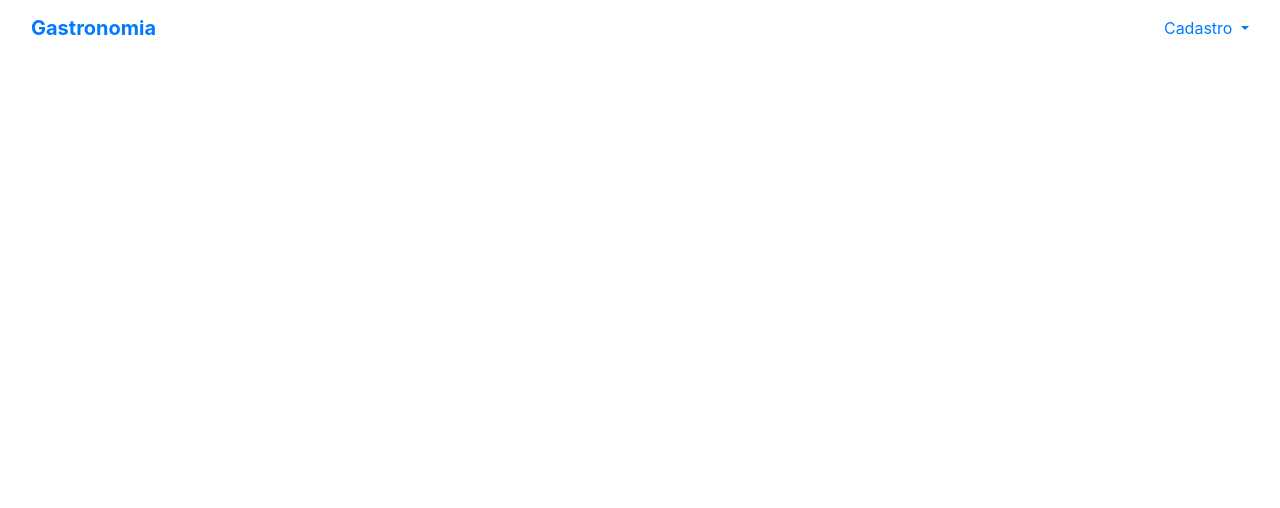
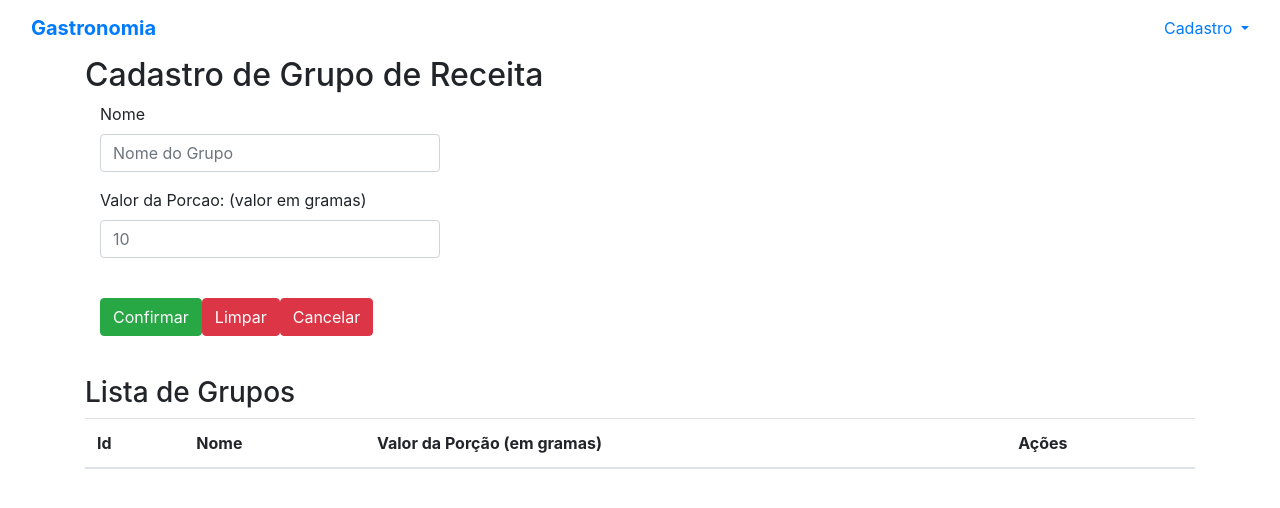
Before and after one commit to gpaulbr/nutritechFront, an Angular app: page /grupo in a window 1280 px wide. Before the commit this address led to /. Shown: the top 508 px of the page. Built offline with nearby package versions, Linux system fonts and the light colour scheme.

Commit message:
TypeScript da pagina de cadastro de grupo de receitas, adicionada rota /grupo

```diff
--- a/src/app/app-routing.module.ts
+++ b/src/app/app-routing.module.ts
@@ -3,10 +3,12 @@ import { RouterModule, Routes } from '@angular/router';
 import { CommonModule } from '@angular/common';
 import { UsuarioManutencaoComponent } from './usuario/usuario-manutencao/usuario-manutencao.component';
 import { IngredienteManutencaoComponent } from './ingrediente/ingrediente-manutencao/ingrediente-manutencao.component';
+import { GrupoManutencaoComponent } from './grupo/grupo-manutencao/grupo-manutencao.component';
 
 const routes: Routes = [
   { path: 'usuario', component: UsuarioManutencaoComponent },
-  { path: 'ingrediente', component: IngredienteManutencaoComponent }
+  { path: 'ingrediente', component: IngredienteManutencaoComponent },
+  { path: 'grupo', component: GrupoManutencaoComponent }
 ]
 
 @NgModule({
--- a/src/app/app.module.ts
+++ b/src/app/app.module.ts
@@ -14,6 +14,7 @@ import { UsuarioManutencaoComponent } from './usuario/usuario-manutencao/usuario
 import { FormsModule, ReactiveFormsModule } from '@angular/forms';
 import { RadioButtonComponent } from './shared/components/radio-button/radio-button.component';
 import { IngredienteManutencaoComponent } from './ingrediente/ingrediente-manutencao/ingrediente-manutencao.component';
+import { GrupoManutencaoComponent } from './grupo/grupo-manutencao/grupo-manutencao.component';
 
 
 
@@ -23,7 +24,8 @@ import { IngredienteManutencaoComponent } from './ingrediente/ingrediente-manute
     UsuarioManutencaoComponent,
     HeaderComponent,
     RadioButtonComponent,
-    IngredienteManutencaoComponent
+    IngredienteManutencaoComponent,
+    GrupoManutencaoComponent
   ],
   imports: [
     BrowserModule,
--- /dev/null
+++ b/src/app/grupo/grupo-manutencao/grupo-manutencao.component.html
@@ -0,0 +1,68 @@
+<!--<p>
+  grupo-manutencao works!
+</p>
+-->
+<div class="container">
+  <fieldset>
+      <form class="form-horizontal form-container" id="formulario">
+          <h2>Cadastro de Grupo de Receita</h2>
+          <div class="divisor">
+              <span></span>
+          </div>
+          <div class="alert alert-danger mar-top-10" role="alert"
+               style="display: none;">
+              <span id="textoErro"><strong>Erro!</strong></span>
+          </div>
+          <div class="form-group mar-top-20">
+              <label class="col-md-6 control-label" for="nome">Nome</label>
+              <div class="col-md-4">
+                  <input id="nome" name="nome" type="text"
+                         placeholder="Nome do Grupo" class="form-control input-md"
+                         required="">
+
+              </div>
+          </div>
+
+          <div class="form-group">
+              <label class="col-md-6 control-label" for="custo">Valor da
+                  Porcao: (valor em gramas)</label>
+              <div class="col-md-4">
+                  <input id="custo" name="custo" class="form-control"
+                         placeholder="10" type="text">
+              </div>
+          </div>
+
+          <div class="form-group">
+              <label class="col-md-6 control-label" for="confirmar"></label>
+              <div class="col-md-6">
+                  <button id="confirmar" name="confirmar" class="btn btn-success">Confirmar</button>
+                  <button type="reset" id="reset" name="reset" class="btn btn-danger">Limpar</button>
+                  <button type="reset" id="resetForm" name="resetForm" class="btn btn-danger">Cancelar</button>
+              </div>
+          </div>
+        </form>
+  </fieldset>
+</div>
+<br>
+<div class="alert alert-success" role="alert"
+   style="display: none; width: 25%; margin-left: 37%; text-align: center;">
+</div>
+<div class="container">
+  <div class="panel panel-default panel-container">
+      <div class="panel-heading ">
+          <h3 class="titulo_lista">Lista de Grupos</h3>
+      </div>
+      <div class="panel-body">
+          <table class="table table-horvered table-striped" id="listaItens">
+              <thead>
+              <tr>
+                  <th>Id</th>
+                  <th>Nome</th>
+                  <th>Valor da Porção (em gramas)</th>
+                  <th>Ações</th>
+              </tr>
+              </thead>
+          </table>
+      </div>
+  </div>
+</div>
--- /dev/null
+++ b/src/app/grupo/grupo-manutencao/grupo-manutencao.component.ts
@@ -0,0 +1,24 @@
+import { Component, OnInit } from '@angular/core';
+import { FormGroup } from '@angular/forms/src/model';
+import { Validators, FormBuilder } from '@angular/forms';
+
+@Component({
+  selector: 'app-grupo-manutencao',
+  templateUrl: './grupo-manutencao.component.html',
+  styleUrls: ['./grupo-manutencao.component.css']
+})
+export class GrupoManutencaoComponent implements OnInit {
+
+  grupoForm: FormGroup;
+
+  constructor(fb: FormBuilder) {
+    this.grupoForm = fb.group({
+      nome: [null, Validators.compose([Validators.required, Validators.minLength(4), Validators.maxLength(50)])],
+      valor: [null, Validators.compose([Validators.required, Validators.minLength(4), Validators.maxLength(50)])]
+    })
+   }
+
+  ngOnInit() {
+  }
+
+}
```
Also changed, not shown: src/app/grupo/grupo-manutencao/grupo-manutencao.component.css (added), 2 other files (tests, documents, lock files or other folders).
